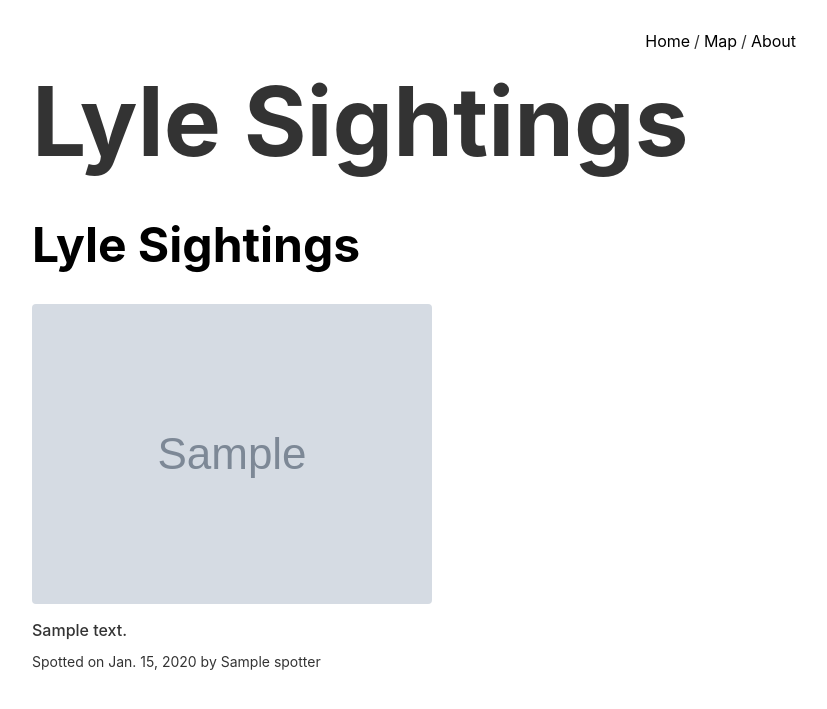
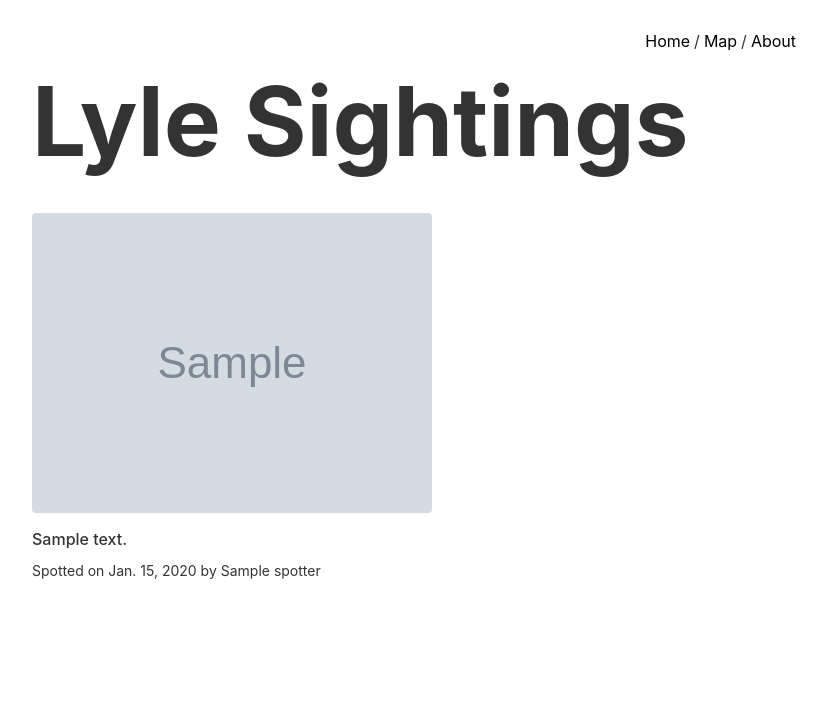
Before and after one commit to tomdyson/lylesightings, a Django app: page /sighting/1/ in a window 1280 px wide. Shown: the top 709 px of the page, without its empty margins (224-1051 px from the left). Run offline with Django 3.2, Linux system fonts and the light colour scheme; tables that the repository leaves empty hold one stand-in row (values such as "Sample post"); grey boxes marked "Sample" are stand-in pictures.

Commit message:
Remove duplicate heading for detail view

```diff
--- a/lylesightings/core/templates/detail.html
+++ b/lylesightings/core/templates/detail.html
@@ -1,11 +1,8 @@
 {% extends "base.html" %}
 
 {% block content %}
-
-<section class="mw7 center">
-    <a class="no-underline black dim" href = "/"><h1 class="f1 pt2">Lyle Sightings</h1></a>
 <article>
-        <div class="pr3-ns mb4 mb0-ns w-100 w-100-ns">
+    <div class="pr3-ns mt4 pt1 mb4 mb0-ns w-100 w-100-ns">
         <img src="{{ MEDIA_URL }}{{sighting.photo}}" class="db br2" alt="">
     </div>
     <div class="flex flex-column flex-row-ns">
@@ -17,5 +14,4 @@
         </div>
     </div>
 </article>
-</section>
 {% endblock %}
```
Lines whose indentation alone changed are shown as unchanged.
